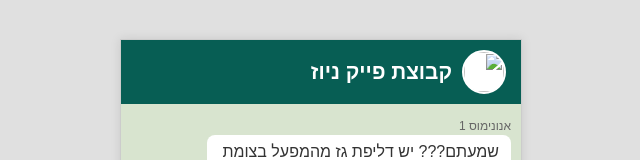
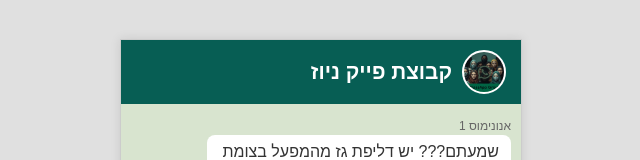
Before and after one commit to mopamit/sandbox, a plain HTML site: page index.html in a window 1280 px wide. Shown: the top 160 px of the page, without its empty margins (319-959 px from the left). Drawn offline with Linux system fonts and the light colour scheme; the site is published under a folder, as on GitHub Pages, so addresses that start at the root find nothing.

Commit message:
Update index.html

```diff
--- a/index.html
+++ b/index.html
@@ -9,7 +9,7 @@
 <body>
     <div class="whatsapp-container">
         <div class="chat-header">
-            <img src="/avishai.png" alt="סבתוש מספר 1" class="profile-pic">
+            <img src="avishai.png" alt="סבתוש מספר 1" class="profile-pic">
             <h2>קבוצת פייק ניוז</h2>
         </div>
         <div class="chat-area" id="chat-area">
```
